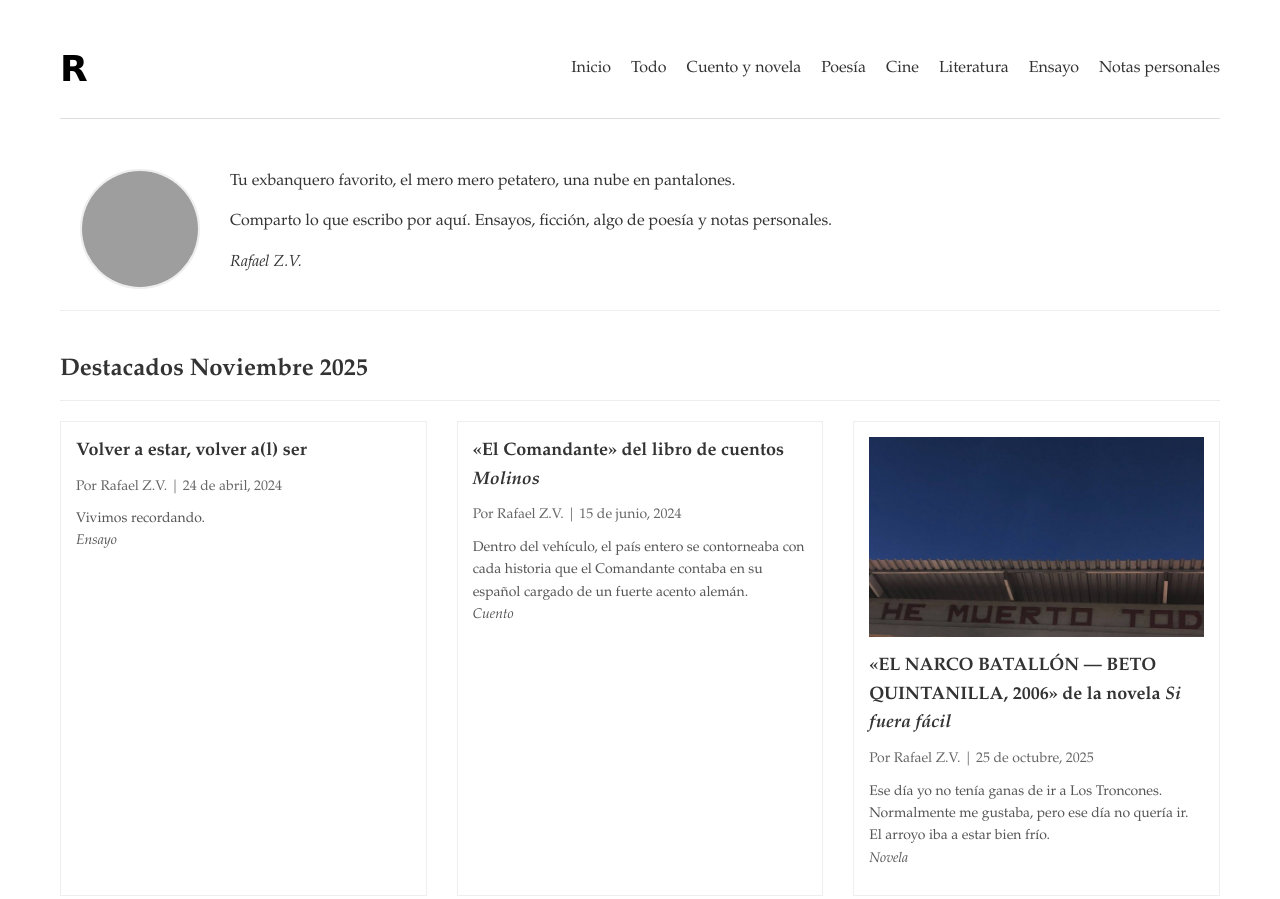
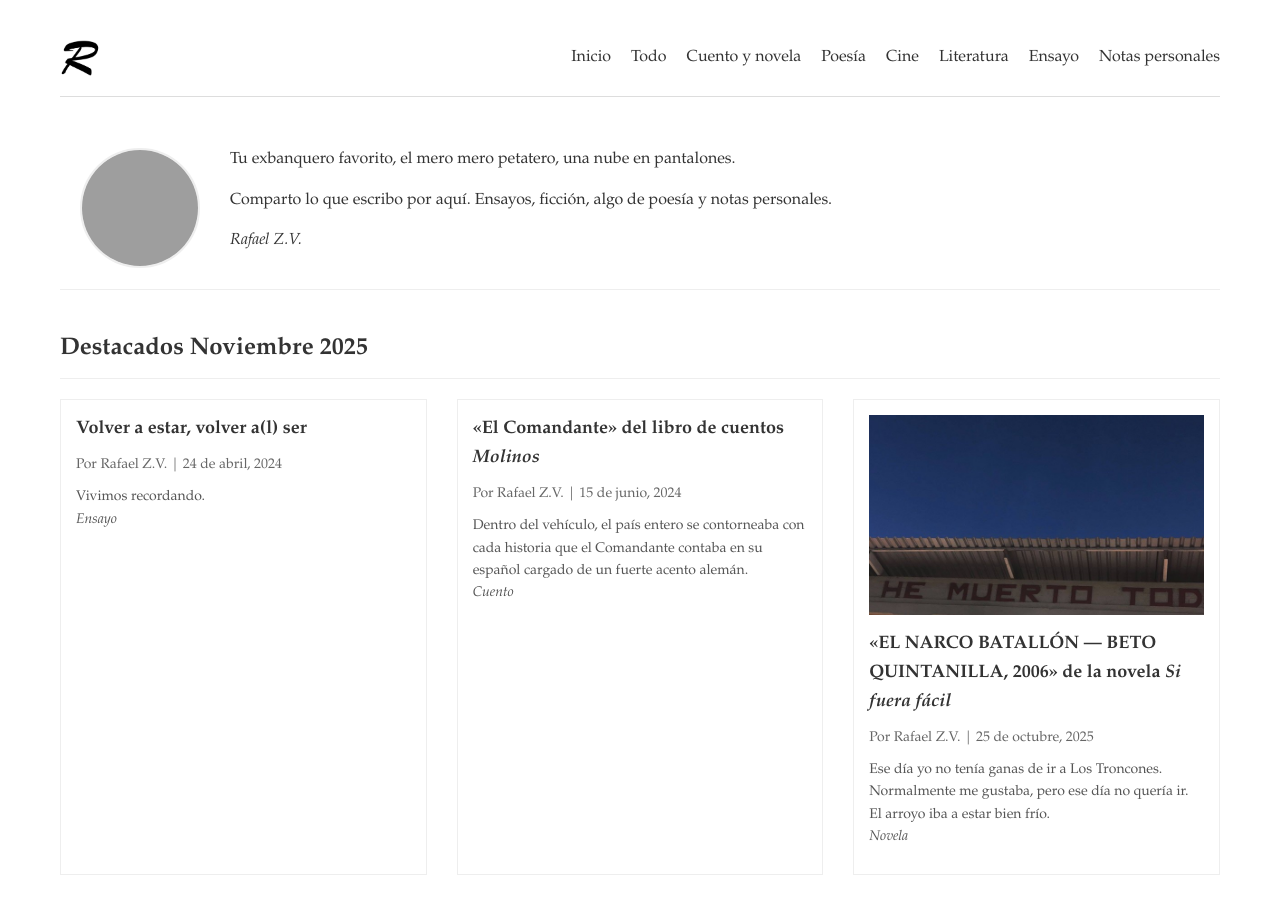
Before and after one commit to zamudorn-new/Rafael-Izquierdo, a plain HTML site: page index.html in a window 1280 px wide. Shown: the top 899 px of the page. Drawn offline with Linux system fonts and the light colour scheme; no server answers; grey boxes are pictures that could not be loaded.

Commit message:
Changing logo to image of R because of changing font issues

```diff
--- a/css/styles.css
+++ b/css/styles.css
@@ -26,11 +26,23 @@ header {
 }
 
 .logo {
-    font-family: "Brush Script Std", "Brush Script MT", cursive;
-    font-size: 36px;
-    font-weight: bold;
     text-decoration: none;
     color: #000;
+    display: inline-block;
+    line-height: 1;
+}
+
+/* Image logo sizing */
+.logo-img {
+    height: 36px; /* approximate size requested */
+    width: auto;
+    display: block;
+}
+
+/* Ensure header alignment when using image */
+header .logo {
+    display: flex;
+    align-items: center;
 }
 
 nav ul {
--- a/index.html
+++ b/index.html
@@ -16,7 +16,7 @@
     <!-- Vista principal con navegación y listado de artículos -->
     <div id="vista-principal">
         <header>
-            <a href="#" class="logo">R</a>
+            <a href="#" class="logo"><img src="imagenes/logo.png" alt="R" class="logo-img"></a>
             <nav>
                 <ul>
                     <li><a href="#" data-seccion="inicio">Inicio</a></li>
```
